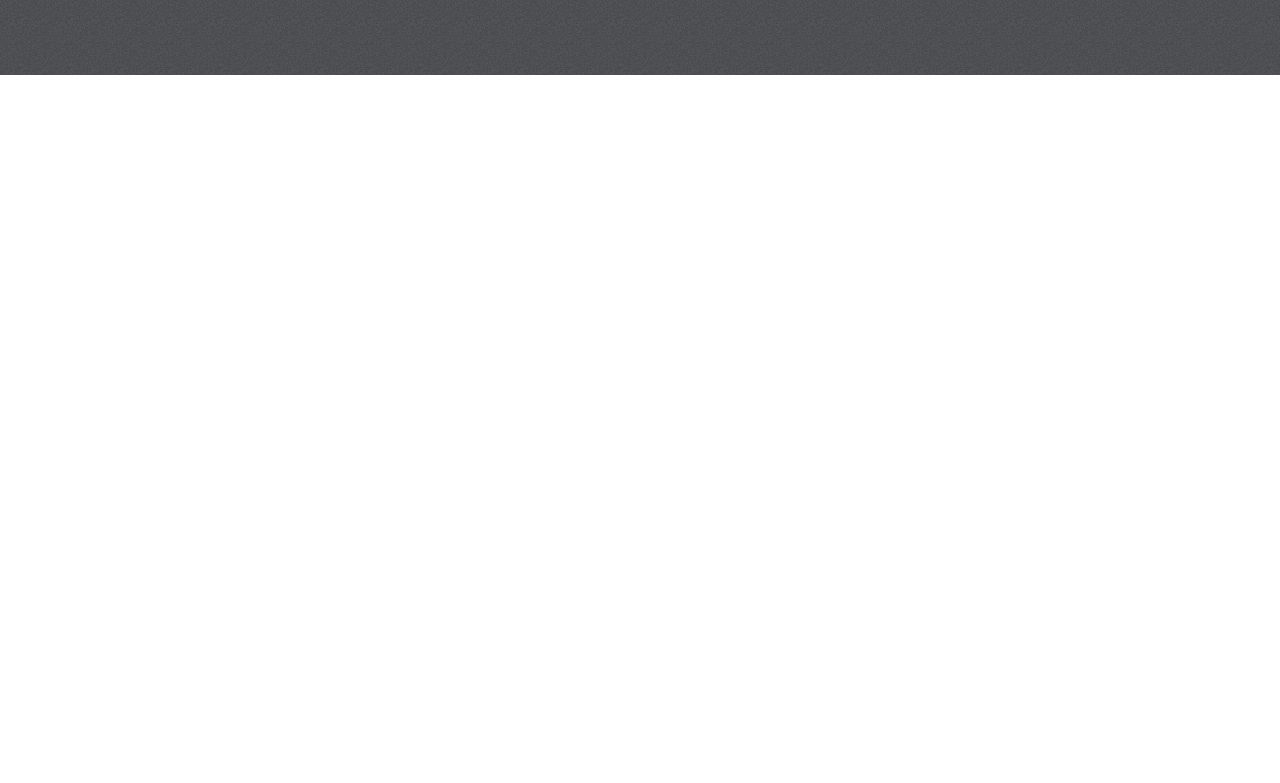
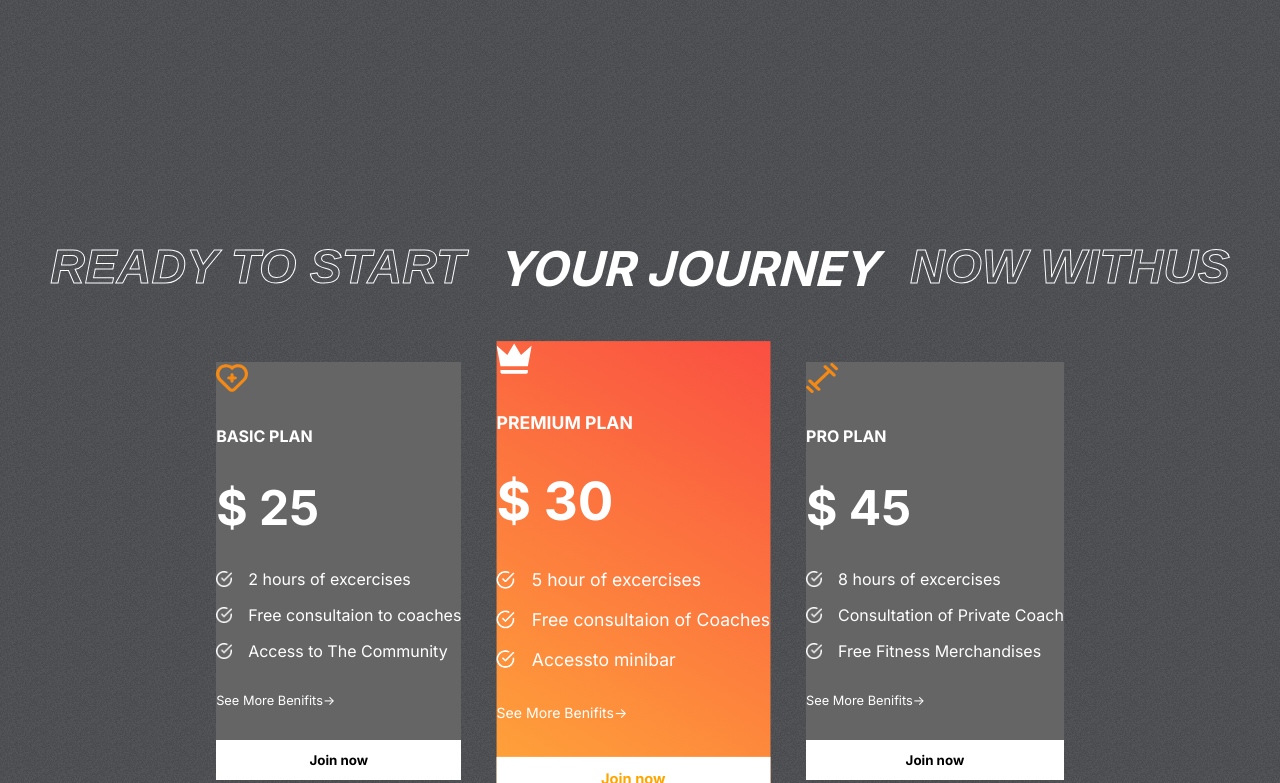
Before and after one commit to Uday3697/The-Fit-Club, a React (Create React App) app: page / in a window 1280 px wide. Shown: the part 1717-2500 px from the top of the page. Before the commit the page ends 1792 px from the top, so only its background shows below. Built offline with nearby package versions, Linux system fonts and the light colour scheme.

Commit message:
plans card complited

```diff
--- a/src/App.js
+++ b/src/App.js
@@ -1,5 +1,6 @@
 import './App.css';
 import Hero from './Components/Hero/Hero';
+import Plans from './Components/Plans/Plans';
 import Programs from './Components/Programs/Programs';
 import Reason from './Components/Reasons/Reason';
 function App() {
@@ -8,6 +9,7 @@
           <Hero/>
           <Programs/>
           <Reason/>
+          <Plans/>
     </div>
   );
 }
--- /dev/null
+++ b/src/Components/Plans/Plans.css
@@ -0,0 +1,60 @@
+.plans-container{
+    margin-top: 4rem;
+    padding: 0.2rem;
+    display: flex;
+    flex-direction: column;
+    align-items: center;
+    gap: 4rem;
+    position: relative;
+}
+.plans{
+    display: flex;
+    align-items: center;
+    gap: 3rem;
+}
+.plan{
+    display: flex;
+    flex-direction: column;
+    background-color: var(--caloryCard);
+    color: white;
+    gap: 2rem;
+}
+.plan:nth-child(2){
+    background: var(--planCard);
+    transform: scale(1.1);
+}
+.plan>svg{
+    fill: var(--orange);
+    width: 2rem;
+    height: 2rem;
+}
+.plan>:nth-child(2){
+    font-size: 1rem;
+    font-weight: bold;
+}
+.plan>:nth-child(3){
+    font-size: 3rem;
+    font-weight: bold;
+}
+.plan>:nth-child(5){
+    font-size: 0.8rem;
+}
+.features{
+    display: flex;
+    flex-direction: column;
+    gap: 1rem;
+}
+.feature{
+    display: flex;
+    align-items: center;
+    gap: 1rem;
+}
+.feature>img{
+    width: 1rem;
+}
+.plans>:nth-child(2)>svg{
+    fill: white;
+}
+.plans>:nth-child(2)>button{
+    color: orange;
+}
--- /dev/null
+++ b/src/Components/Plans/Plans.jsx
@@ -0,0 +1,40 @@
+import React from "react";
+import "./Plans.css";
+import { plansData } from "../../data/plansData";
+import whiteTick from "../../assets/whiteTick.png";
+const Plans = () => {
+  return (
+    <div className="plans-container">
+      <div className="programs-header" style={{ gap: "2rem" }}>
+        <span className="stroke-text">READY TO START</span>
+        <span>YOUR JOURNEY</span>
+        <span className="stroke-text">NOW WITHUS</span>
+      </div>
+      {/* plans card */}
+      <div className="plans">
+        {plansData.map((plan, i) => (
+          <div className="plan" key={i}>
+            {plan.icon}
+            <span>{plan.name}</span>
+            <span>$ {plan.price}</span>
+
+            <div className="features">
+              {plan.features.map((feature, i) => (
+                <div className="feature">
+                  <img src={whiteTick} alt="" />
+                  <span key={i}>{feature}</span>
+                </div>
+              ))}
+            </div>
+            <div>
+              <span>See More Benifits-></span>
+            </div>
+            <button className="btn">Join now</button>
+          </div>
+        ))}
+      </div>
+    </div>
+  );
+};
+
+export default Plans;
```
